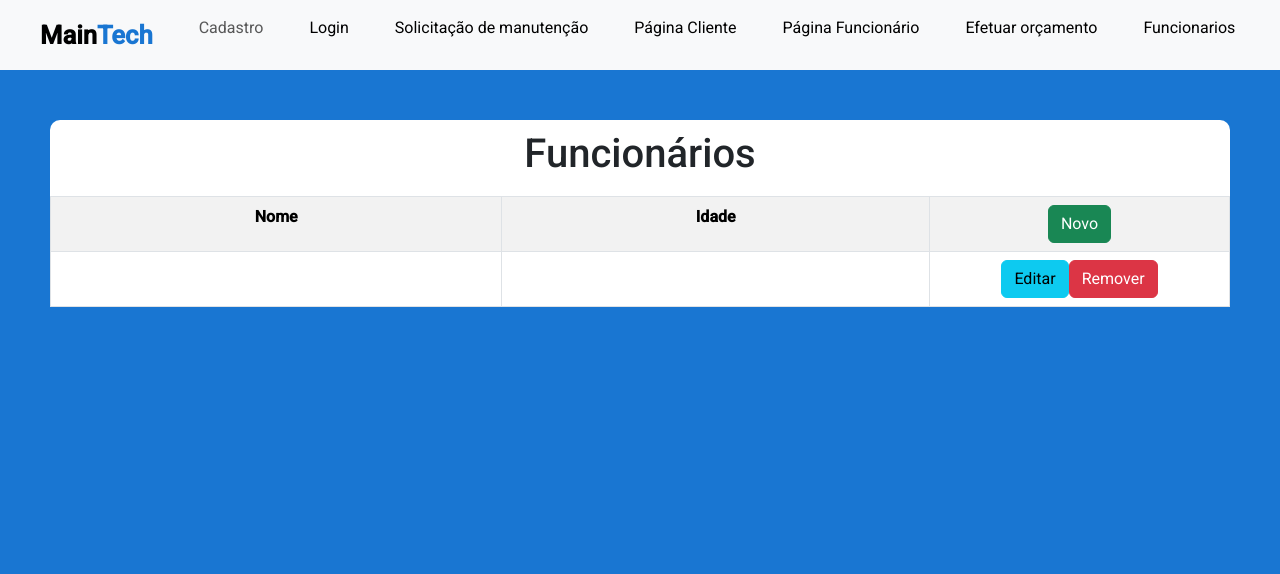
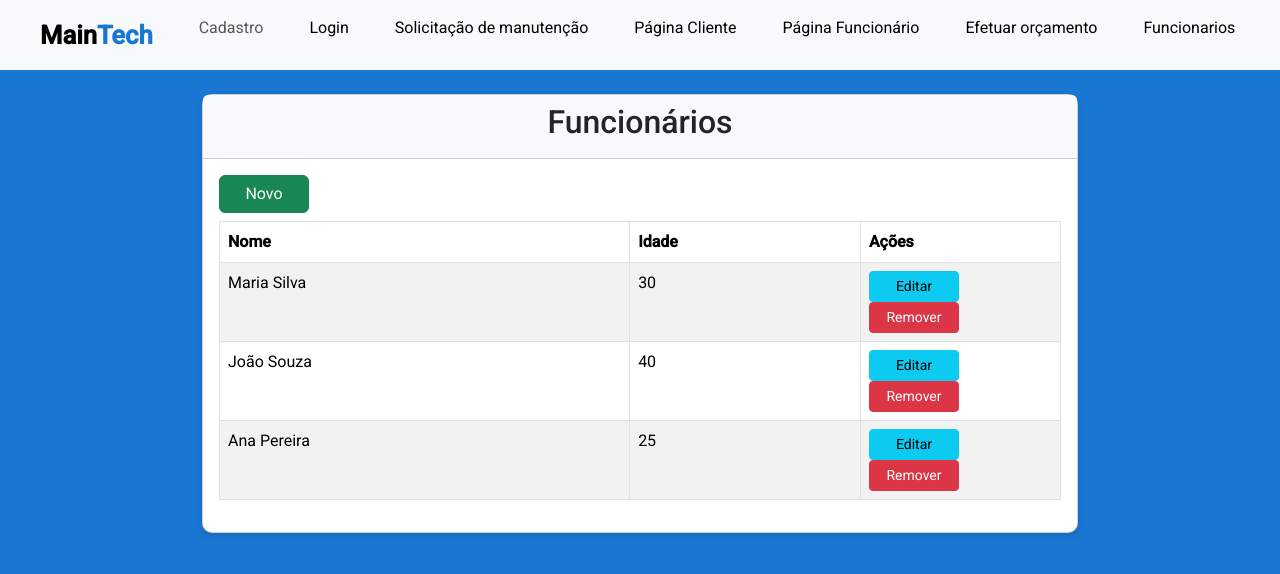
Before and after one commit to flaviaros4/Projeto-WebII, an Angular app in the folder front-end/: page /funcionarios in a window 1280 px wide. Shown: the top 574 px of the page. Built offline with nearby package versions, Linux system fonts and the light colour scheme.

Commit message:
interface pagina do funcionário

```diff
--- a/front-end/src/app/pages/listar-funcionarios/listar-funcionarios.css
+++ b/front-end/src/app/pages/listar-funcionarios/listar-funcionarios.css
@@ -1,9 +1,21 @@
-div{
-    background-color: white;
-    margin: 50px;
-    border-radius: 10px;
-    text-align: center;
+.container {
+  max-width: 900px;
+  margin: 0 auto;
 }
-h1{
-    padding: 10px;
+
+.card {
+  border-radius: 10px;
+  box-shadow: 0 3px 6px rgba(0,0,0,0.1);
 }
+
+.card-header {
+  background-color: #f8f9fa;
+}
+
+.btn {
+  min-width: 90px;
+}
+
+body {
+  background-color: #007bff; /* fundo azul */
+}
--- a/front-end/src/app/pages/listar-funcionarios/listar-funcionarios.html
+++ b/front-end/src/app/pages/listar-funcionarios/listar-funcionarios.html
@@ -1,30 +1,30 @@
-<div>
- <h1>Funcionários</h1>
- <table class="table table-striped table-bordered table-hover">
- <tbody>
+<div class="container mt-4">
+  <div class="card">
+    <div class="card-header text-center">
+      <h2>Funcionários</h2>
+    </div>
+    <div class="card-body">
+      <button class="btn btn-success mb-2" (click)="novo()">Novo</button>
+
+      <table class="table table-striped table-bordered">
+        <thead>
           <tr>
             <th>Nome</th>
             <th>Idade</th>
-    <th class="text-center">
-        <a href="#" title="Novo" alt="Novo" class="btn btn-xs btn-success">
-        <i class="fa fa-plus" aria-hidden="true"></i> Novo
-        </a>
-    </th>
+            <th style="width: 200px;">Ações</th>
           </tr>
-  <tr>
-    <td></td>
-    <td></td>
-    <td class="text-center" style="width: 300px;">
-        <a href="#" title="Editar" alt="Editar" class="btn btn-xs btn-info">
-            <i class="fa fa-edit" aria-hidden="true"></i>Editar
-        </a>
-        <a href="#" title="Remover" alt="Remover" class="btn btn-xs btn-danger">
-            <i class="fa fa-times" aria-hidden="true"></i>Remover
-        </a>
+        </thead>
+        <tbody>
+          <tr *ngFor="let f of funcionarios">
+            <td>{{ f.nome }}</td>
+            <td>{{ f.idade }}</td>
+            <td>
+              <button class="btn btn-info btn-sm me-2" (click)="editar(f.id)">Editar</button>
+              <button class="btn btn-danger btn-sm" (click)="remover(f.id)">Remover</button>
             </td>
-
           </tr>
-
         </tbody>
       </table>
     </div>
+  </div>
+</div>
--- a/front-end/src/app/pages/listar-funcionarios/listar-funcionarios.ts
+++ b/front-end/src/app/pages/listar-funcionarios/listar-funcionarios.ts
@@ -1,11 +1,36 @@
 import { Component } from '@angular/core';
+import { CommonModule } from '@angular/common';
+
+interface Funcionario {
+  id: number;
+  nome: string;
+  idade: number;
+}
 
 @Component({
   selector: 'app-listar-funcionarios',
-  imports: [],
+  standalone: true,
+  imports: [CommonModule],
   templateUrl: './listar-funcionarios.html',
-  styleUrl: './listar-funcionarios.css'
+  styleUrls: ['./listar-funcionarios.css']
 })
 export class ListarFuncionarios {
 
+  funcionarios: Funcionario[] = [
+    { id: 1, nome: 'Maria Silva', idade: 30 },
+    { id: 2, nome: 'João Souza', idade: 40 },
+    { id: 3, nome: 'Ana Pereira', idade: 25 }
+  ];
+
+  novo() {
+    alert('Clique em Novo');
+  }
+
+  editar(id: number) {
+    alert('Editar funcionário ' + id);
+  }
+
+  remover(id: number) {
+    alert('Remover funcionário ' + id);
+  }
 }
```
Lines whose indentation alone changed are shown as unchanged.
